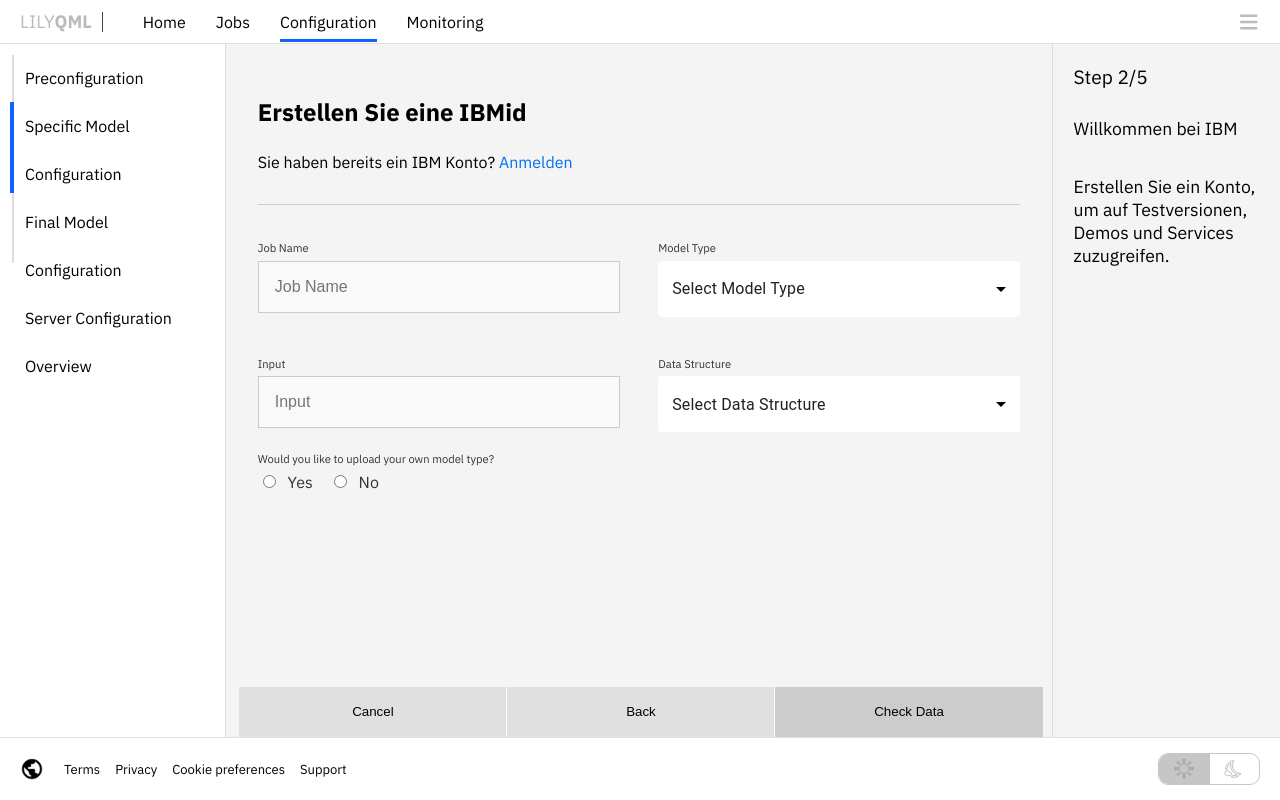
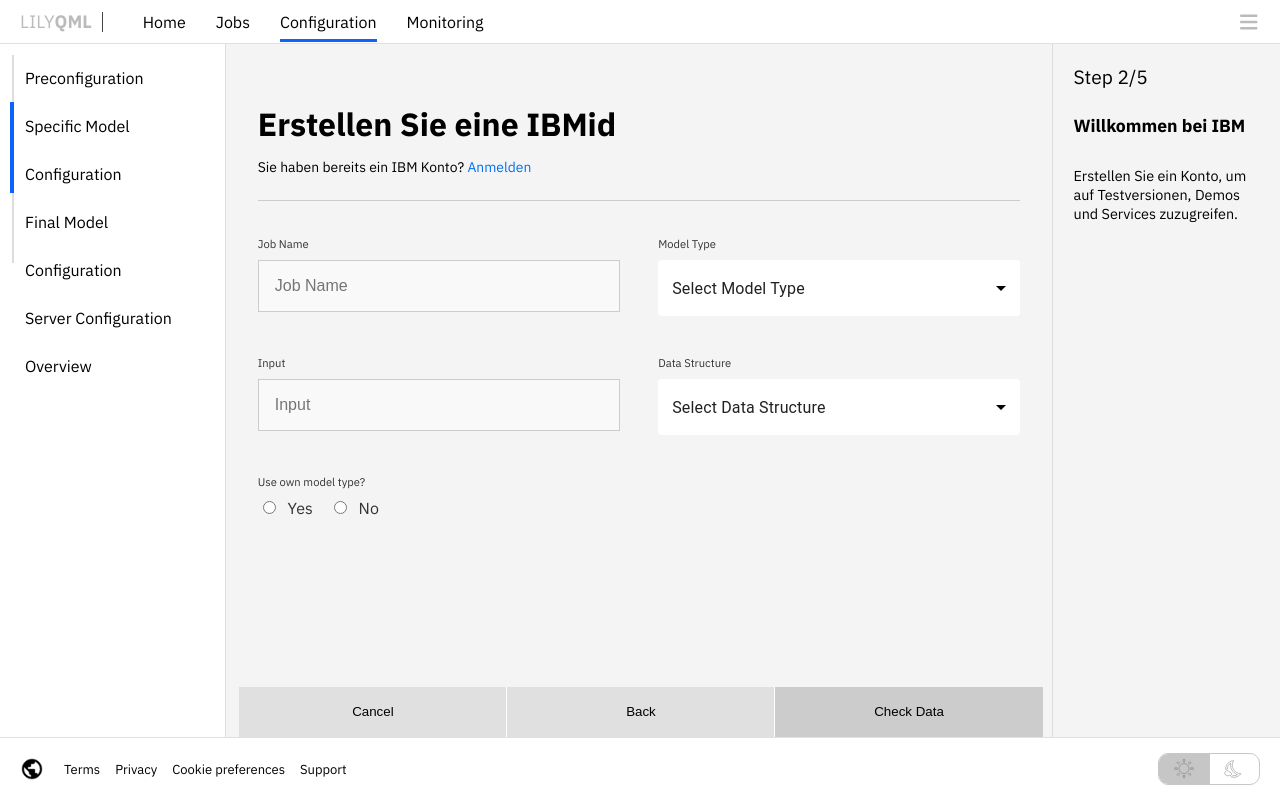
Before and after one commit to xleonplayz/LILYUI, a Next.js app: page /lab/configuration in a window 1280 px wide. Both pictures are taken after a click on the button "Next". Built offline with nearby package versions, Linux system fonts and the light colour scheme.

Commit message:
config2-update1.2

```diff
--- a/app/lab/configuration/page.tsx
+++ b/app/lab/configuration/page.tsx
@@ -7,6 +7,8 @@
 import { useSelector } from 'react-redux';
 import { Select, MenuItem, OutlinedInput } from '@mui/material';
 import CheckCircleIcon from '@mui/icons-material/CheckCircle';
+import CloseIcon from '@mui/icons-material/Close';
+
 import CancelIcon from '@mui/icons-material/Cancel';
 
 import AddIcon from '@mui/icons-material/Add';
@@ -288,6 +290,14 @@
 `;
 
 const StatusItem = styled.p`
+  display: flex;
+  justify-content: space-between;
+  align-items: center;
+  font-size:0.9rem;
+`;
+
+
+const StatusHead = styled.h2`
   display: flex;
   justify-content: space-between;
   align-items: center;
@@ -604,24 +614,28 @@
 }));
 
 
-
 const Step2Wrapper = styled.div`
   display: flex;
   flex-direction: column;
   width: auto;
-
   padding: 2rem;
-  // box-shadow: 0 0 10px rgba(0, 0, 0, 0.1);
   border-radius: 8px;
   background-color: ${({ theme }) => (theme === 'dark' ? 'transparent' : 'transparent')};
 `;
 
 const FormTitle = styled.h2`
-  margin-bottom: 0.5rem;
+  margin-bottom: 0rem;
+
+  font-size:2rem;
+  font-wight:400;
+  letter-spacing:0.16;
 `;
 
 const FormDescription = styled.p`
-  margin-bottom: 1rem;
+  margin-bottom: 0.5rem;
+
+  font-size:0.87rem;
+  font-wight:300;
 
   a {
     color: ${({ theme }) => (theme === 'dark' ? '#0096ff' : '#0070f3')};
@@ -637,25 +651,43 @@
 
 const FormGroup = styled.div`
   display: flex;
+  margin:20px 0;
   flex-direction: column;
-  // margin-bottom: 1.5rem;
-
   label {
-    margin-bottom: 0.35rem;
+    margin-bottom: .55rem;
     font-size: 0.7rem;
     color: ${({ theme }) => (theme === 'dark' ? '#fff' : '#333')};
   }
 
-  input {
-    padding:1rem;
+  input, select {
+    padding: 1rem;
     font-size: 1rem;
-
     border: 0.5px solid #ccc;
-    border-radius: 0px;
     background-color: ${({ theme }) => (theme === 'dark' ? '#3c3c3c' : '#f9f9f9')};
     color: ${({ theme }) => (theme === 'dark' ? '#fff' : '#333')};
   }
 `;
+
+
+const FormGroupUpload = styled.div`
+  display: flex;
+  margin:0px 0;
+  flex-direction: column;
+  label {
+    margin-bottom: .55rem;
+    font-size: 0.7rem;
+    color: ${({ theme }) => (theme === 'dark' ? '#fff' : '#333')};
+  }
+
+  input, select {
+    padding: 1rem;
+    font-size: 1rem;
+    border: 0.5px solid #ccc;
+    background-color: ${({ theme }) => (theme === 'dark' ? '#3c3c3c' : '#f9f9f9')};
+    color: ${({ theme }) => (theme === 'dark' ? '#fff' : '#333')};
+  }
+`;
+
 
 const FormRow = styled.div`
   display: flex;
@@ -666,17 +698,16 @@
 const HalfWidthFormGroup = styled(FormGroup)`
   width: 49%;
 
-  margin:20px auto;
   .spinner {
- margin-left:50%;
+    margin-left: 50%;
     border: 4px solid rgba(0, 0, 0, 0.1);
     border-left-color: #0070f3;
-    // border-radius: 50%;
+    border-radius: 50%;
     width: 30px;
     height: 30px;
     animation: spin 1s linear infinite;
-    align-item:center;
-    justify-content:center;
+    align-items: center;
+    justify-content: center;
   }
 
   @keyframes spin {
@@ -686,7 +717,7 @@
     100% {
       transform: rotate(360deg);
     }
-
+  }
 `;
 
 const RadioGroup = styled.div`
@@ -709,22 +740,27 @@
 `;
 
 const SubmitButton = styled.button`
-  background-color: transparent;
-  border: 1px solid #0070f3;
-  color: #0070f3;
-
-    padding:1rem;
-  // border-radius: 4px;
+  background-color: ${({ theme }) => (theme === 'dark' ? 'grey' : 'grey')};
+  width: 100%;
+  height: 47px;
+  border: none;
+  color: #fff;
   cursor: pointer;
   font-size: 1rem;
+  // padding:10px 0px 10px 10px;
   text-align: center;
-  width: 100%;
 
-  &:hover {
-    background-color: rgba(0, 112, 243, 0.1);
+  // &:hover {
+  //   background-color: rgba(0, 112, 243, 0.1);
+  // }
+
+  &:disabled {
+    background-color: ${({ theme }) => (theme === 'dark' ? 'transparent' : 'transparent')};
+    border:1px solid #0f62fe;
+    cursor: not-allowed;
+    color:${({ theme }) => (theme === 'dark' ? '#0f62fe' : '#0f62fe')};
   }
 `;
-
 
 
 const MainContainerStep2 = styled.div`
@@ -744,6 +780,8 @@
   const [modelType, setModelType] = useState('');
   const [isModelTypeSelected, setIsModelTypeSelected] = useState(false);
   const [isModelUploaded, setIsModelUploaded] = useState(false);
+  const [uploadComplete, setUploadComplete] = useState(false);
+
   const [isTrainingDataUploaded, setIsTrainingDataUploaded] = useState(false);
   const [status, setStatus] = useState({
     modelFound: false,
@@ -895,20 +933,24 @@
     }
   };
   const [isLoading, setIsLoading] = useState(false);
-
   const handleUpload = () => {
     setIsLoading(true);
-    // Simulate a network request
     setTimeout(() => {
       setIsLoading(false);
-      alert('Upload complete');
+      setUploadComplete(true);
     }, 2000);
   };
 
+
+  const handleDelete = () => {
+    setUploadComplete(false);
+    setIsModelUpload(false);
+  };
   const [isModelUpload, setIsModelUpload] = useState(false);
   const handleCheckboxChange = (e) => {
-    setIsModelUpload(e.target.checked);
+    setIsModelUpload(e.target.value === "Yes");
   };
+
 
   const isFormComplete = isModelTypeSelected && isModelUploaded && isTrainingDataUploaded;
 
@@ -1090,8 +1132,9 @@
                       </CustomSelect>
                     </HalfWidthFormGroup>
                   </FormRow>
+
                   <FormGroup theme={theme}>
-                  <label>Would you like to upload your own model type?</label>
+                    <label>Use own model type?</label>
                     <RadioGroup>
                       <label>
                         <input type="radio" name="uploadModel" value="Yes" onChange={handleCheckboxChange} /> Yes
@@ -1102,44 +1145,31 @@
                     </RadioGroup>
                   </FormGroup>
 
-
-
                   {isModelUpload && (
-                  <FormGroup theme={theme}>
+                    <FormGroupUpload theme={theme}>
                       <FormRow>
                         <HalfWidthFormGroup theme={theme}>
-                        <SubmitButton onClick={handleUpload}>Upload Model</SubmitButton>
+                          <SubmitButton onClick={handleUpload} disabled={uploadComplete}>
+                            {uploadComplete ? 'Uploaded' : 'Upload'}
+                          </SubmitButton>
                         </HalfWidthFormGroup>
 
                         <HalfWidthFormGroup theme={theme}>
                           {isLoading ? (
                             <div className="spinner"></div>
                           ) : (
-                          ''
+                            uploadComplete && (
+                              <IconButton onClick={handleDelete}>
+                                <CloseIcon style={{ color: 'red' }} />
+                              </IconButton>
+                            )
                           )}
                         </HalfWidthFormGroup>
                       </FormRow>
-                  </FormGroup>
+                    </FormGroupUpload>
                   )}
                 </Step2Wrapper>
               </MainContainerStep2>
-              {/* </div> */}
-              {/* <UploadButton theme={theme} onClick={handleOpenModal}>
-                Upload Model
-              </UploadButton>
-              <ProgressBar theme={theme}>
-                <Progress theme={theme} progress={progress} />
-              </ProgressBar>
-              <UploadButton theme={theme} onClick={handleTrainingDataUpload}>
-                Upload Training Data
-              </UploadButton>
-              <ProgressBar theme={theme}>
-                <Progress theme={theme} progress={isTrainingDataUploaded ? 100 : 0} />
-              </ProgressBar>
-
-              <AdvancedMenuButton theme={theme}>Advanced Menu</AdvancedMenuButton> */}
-
-
 
               <StyledDialog open={modalOpen} onClose={handleCloseModal} maxWidth="md" fullWidth theme={theme}>
                 <DialogTitle>Manage registers</DialogTitle>
@@ -1315,10 +1345,10 @@
 
           {step === 2 && (
             <>
- <StatusItem>
+              <StatusHead>
 
                 Willkommen bei IBM
-</StatusItem>
+              </StatusHead>
 
               <StatusItem>
                 Erstellen Sie ein Konto, um auf Testversionen, Demos und Services zuzugreifen.
```
Lines whose indentation alone changed are shown as unchanged.
